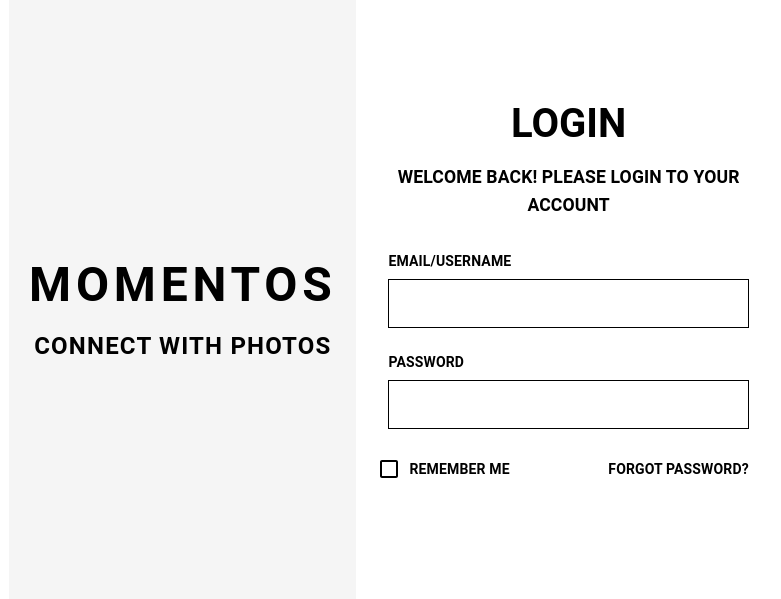
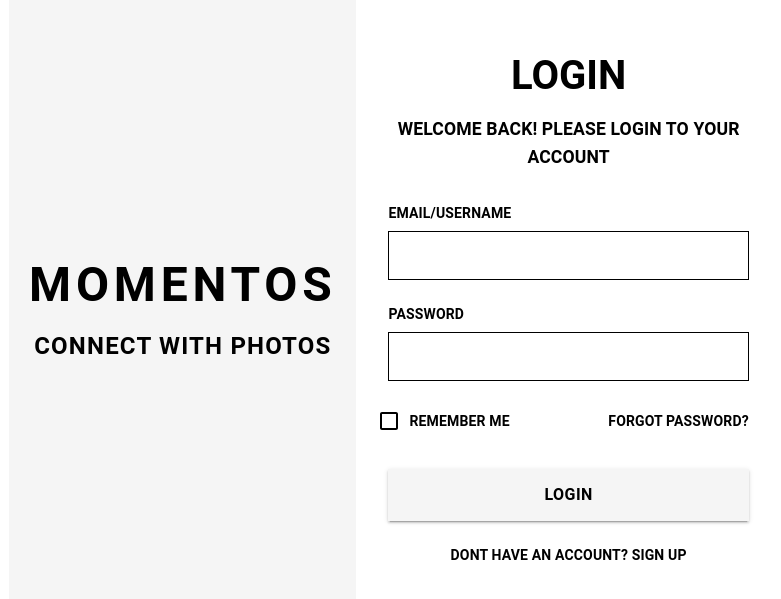
Before and after one commit to Esteb4ncd/Momentos_PhotoGallery, a React (Vite) app: page / in a window 1280 px wide. Shown: the part 123-722 px from the top of the page, without its empty margins (245-1026 px from the left). Built offline with nearby package versions, Linux system fonts and the light colour scheme.

Commit message:
feat: add login button and sign up link

```diff
--- a/src/pages/Login.jsx
+++ b/src/pages/Login.jsx
@@ -1,5 +1,5 @@
 import React from 'react';
-import { Container, Typography, Box, Grid, TextField, Checkbox, FormControlLabel, Link } from '@mui/material';
+import { Container, Typography, Box, Grid, TextField, Checkbox, FormControlLabel, Link, Button } from '@mui/material';
 
 const Login = () => {
   return (
@@ -191,6 +191,51 @@ const Login = () => {
               FORGOT PASSWORD?
             </Link>
           </Box>
+
+          {/* Login Button */}
+          <Button
+            fullWidth
+            variant="contained"
+            sx={{
+              backgroundColor: '#f5f5f5',
+              color: 'black',
+              fontWeight: 'bold',
+              fontSize: '1rem',
+              py: 1.5,
+              mb: 3,
+              borderRadius: 0,
+              textTransform: 'none',
+              '&:hover': {
+                backgroundColor: '#e0e0e0',
+              },
+            }}
+          >
+            LOGIN
+          </Button>
+
+          {/* Sign Up Link */}
+          <Typography
+            variant="body2"
+            sx={{
+              fontWeight: 'bold',
+              color: 'black',
+              textAlign: 'center'
+            }}
+          >
+            DONT HAVE AN ACCOUNT?{' '}
+            <Link
+              href="#"
+              sx={{
+                color: 'black',
+                textDecoration: 'none',
+                '&:hover': {
+                  textDecoration: 'underline',
+                },
+              }}
+            >
+              SIGN UP
+            </Link>
+          </Typography>
         </Box>
       </Box>
     </Box>
```
